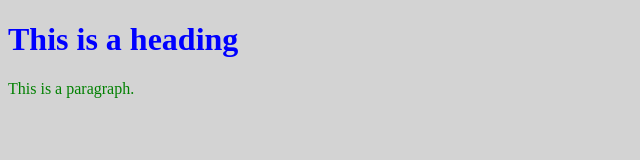
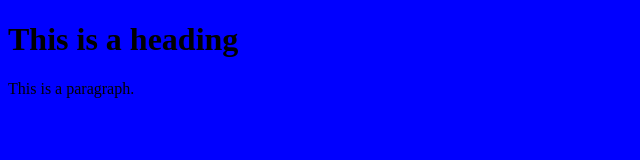
Before and after one commit to dcc6fvo/curso-git, a plain HTML site: page index.html in a window 1280 px wide. Shown: the whole page, without its empty margins (0-640 px from the left). Drawn offline with Linux system fonts and the light colour scheme.

Commit message:
pagina completa com css externo

```diff
--- /dev/null
+++ b/estilo.css
@@ -0,0 +1,3 @@
+body{
+	background-color:blue;
+}
--- a/index.html
+++ b/index.html
@@ -2,11 +2,7 @@
 <html>
 
 <head>
-<style>
-  body {background-color:lightgray}
-  h1   {color:blue}
-  p    {color:green}
-</style>
+	<link rel="stylesheet" href="estilo.css">
 </head>
 
 <body>
```
